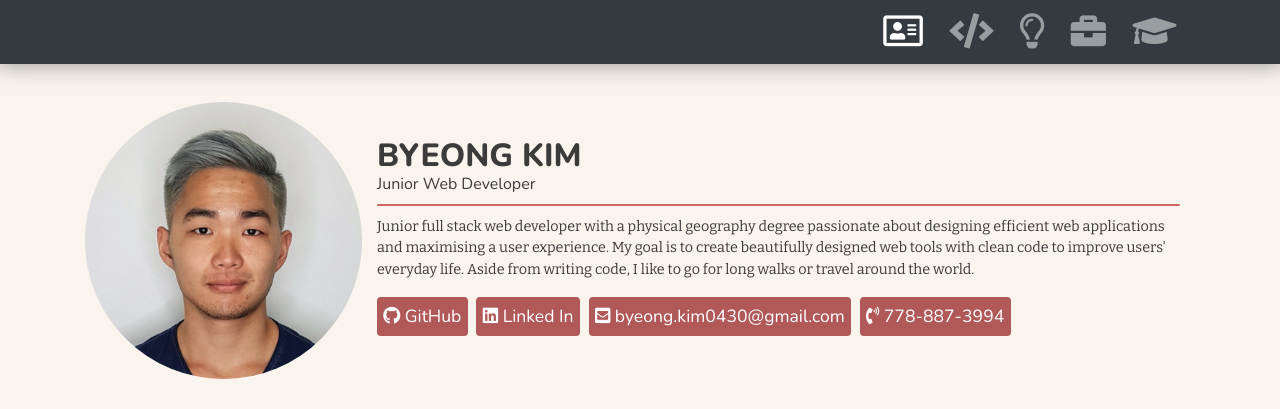
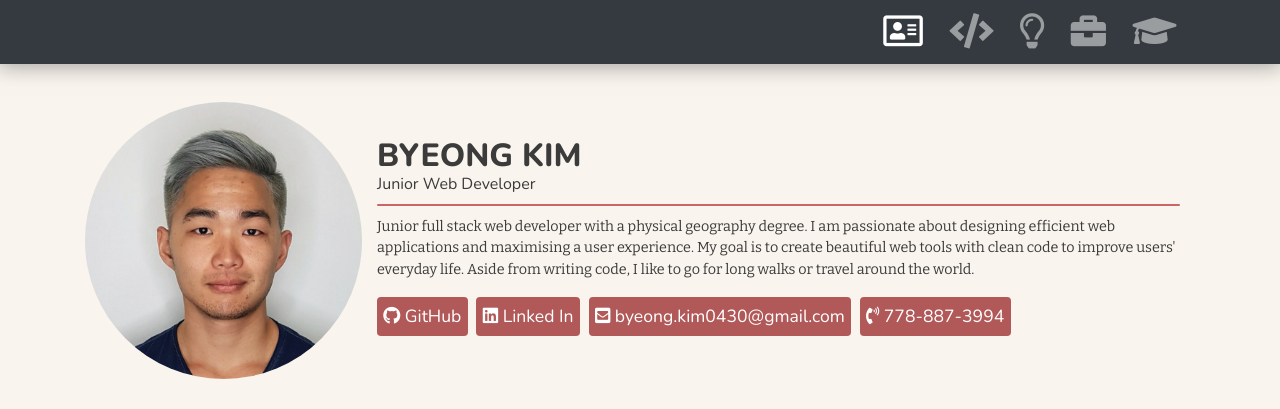
Before and after one commit to byeong0430/byeong0430.github.io, a Jekyll site: the page built from index.html, in a window 1280 px wide and 900 px high. Shown: the top 409 px of the window. Built offline with Jekyll 4.4.1, drawn with Linux system fonts in a browser that asks for light colours; nearby versions of some CDN libraries.

Commit message:
changed working of summary so that it is more readable

```diff
--- a/_config.yml
+++ b/_config.yml
@@ -18,8 +18,9 @@ role: Junior Web Developer
 email: byeong.kim0430@gmail.com
 telephone: 778-887-3994
 description: > # this means to ignore newlines until "baseurl:"
-  Junior full stack web developer with a physical geography degree passionate about designing efficient web applications and maximising a user experience.
-  My goal is to create beautifully designed web tools with clean code to improve users' everyday life.
+  Junior full stack web developer with a physical geography degree.
+  I am passionate about designing efficient web applications and maximising a user experience.
+  My goal is to create beautiful web tools with clean code to improve users' everyday life.
   Aside from writing code, I like to go for long walks or travel around the world.
 baseurl: "" # the subpath of your site, e.g. /blog
 url: "http://byeong0430.github.io" # the base hostname & protocol for your site
```
